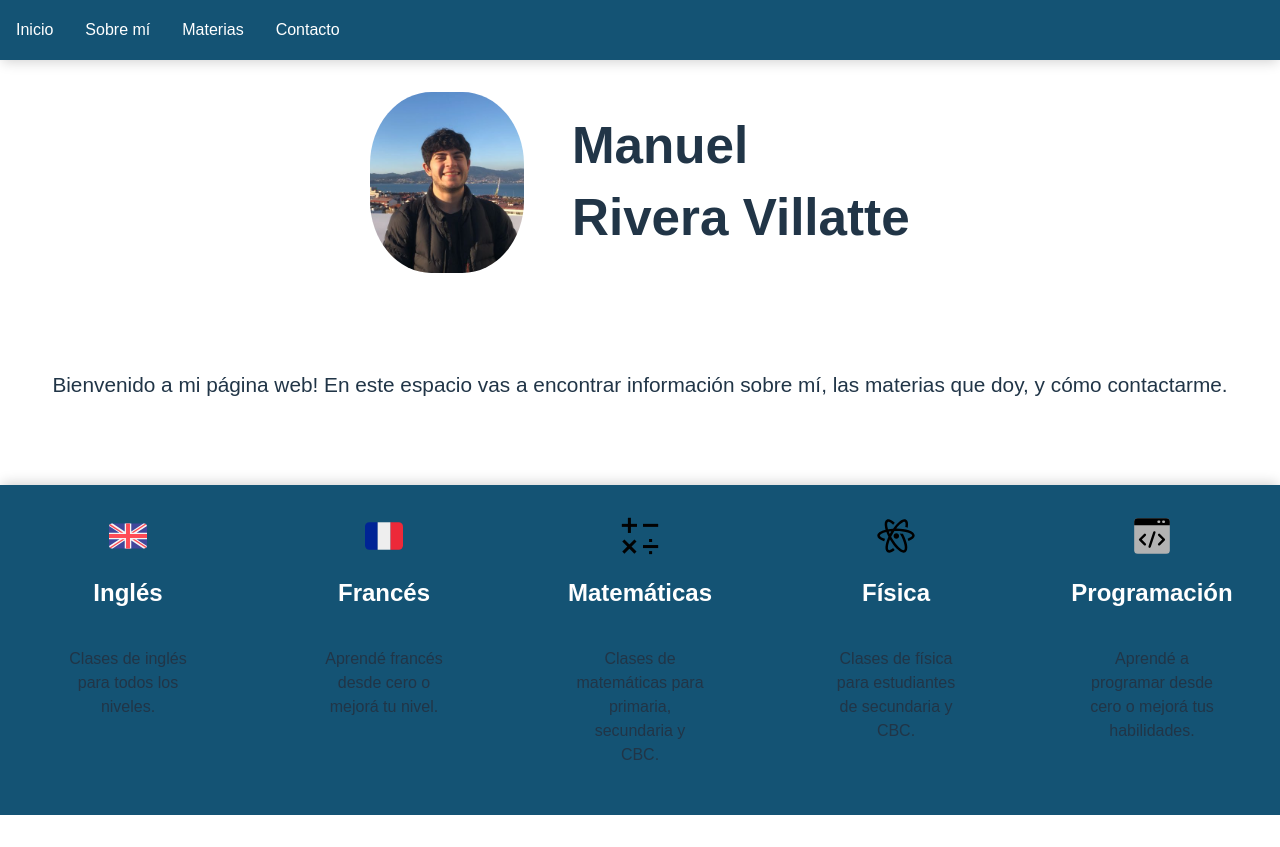
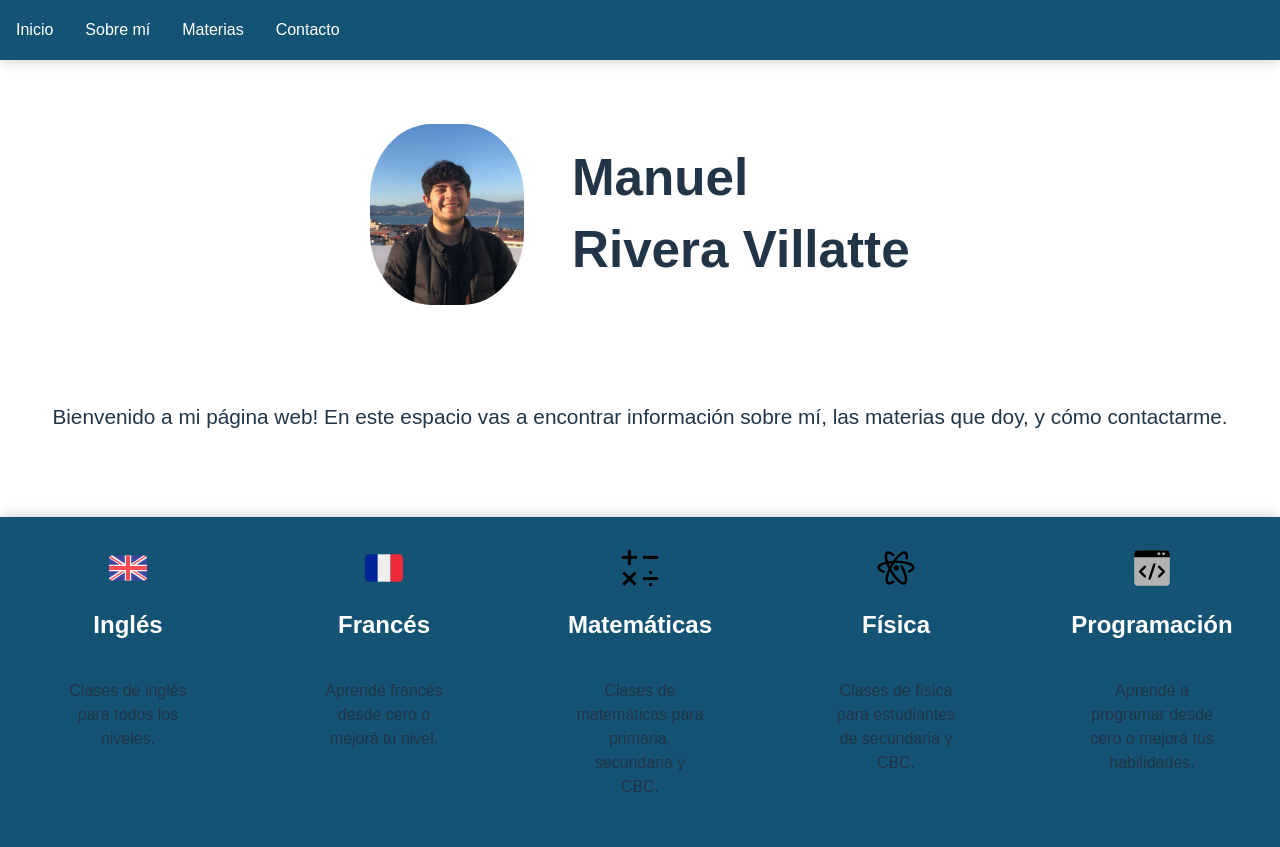
Before and after one commit to ManusaRivi/web-profe-particular, a React (Vite) app: page /home in a window 1280 px wide. Before the commit the page ends 815 px from the top, so only its background shows below. Built offline with nearby package versions, Linux system fonts and the light colour scheme.

Commit message:
increase top padding in homepage

```diff
--- a/src/views/Home.css
+++ b/src/views/Home.css
@@ -10,7 +10,7 @@
     align-items: center;
     justify-content: center;
     gap: 2rem;
-    padding-top: 2rem;
+    padding-top: 4rem;
 }
 
 .title {
```
